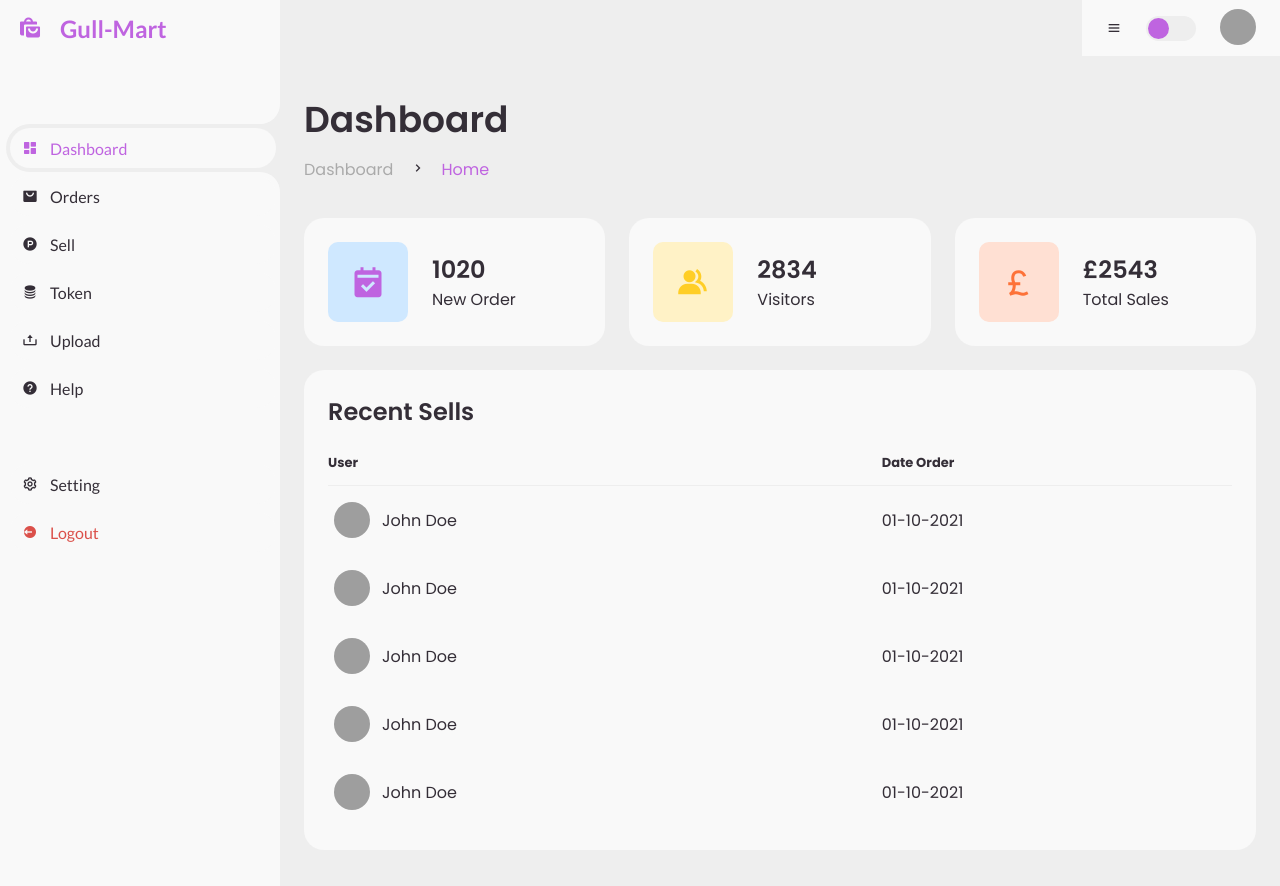
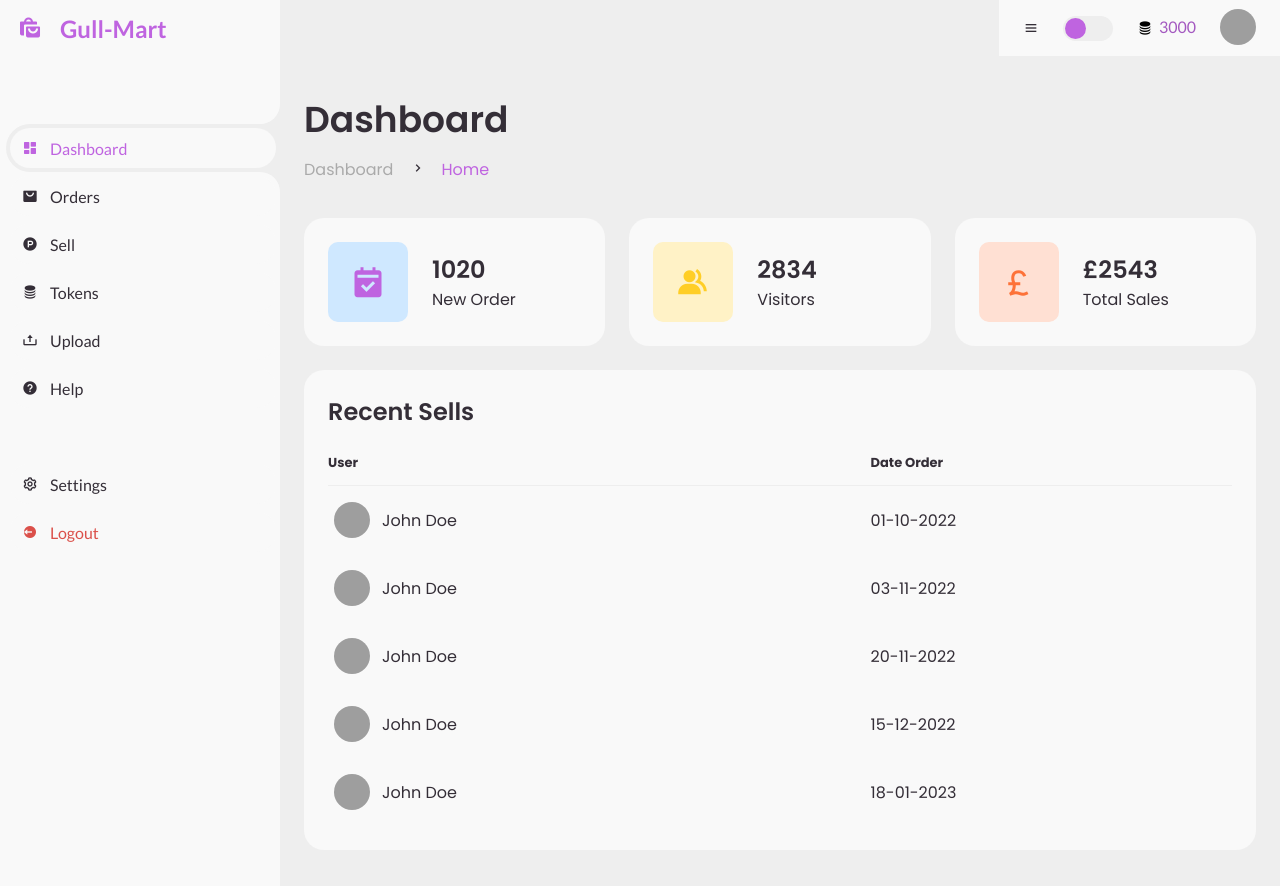
Before and after one commit to nakeisham/GroupMarketplace, a PHP site: page /dashboard.php in a window 1280 px wide. Run offline with PHP 8.4, Linux system fonts and the light colour scheme; grey boxes are pictures that could not be loaded.

Commit message:
Update dashboard.php

```diff
--- a/dashboard.php
+++ b/dashboard.php
@@ -41,7 +41,7 @@
             <li>
                 <a href="token.php">
                     <i class='bx bxs-coin-stack'></i>
-                    <span class="text">Token</span>
+                    <span class="text">Tokens</span>
                 </a>
             </li>
             <li>
@@ -62,7 +62,7 @@
             <li>
                 <a href="settings.php" class="">
                     <i class='bx bx-cog'></i>
-                    <span class="text">Setting</span>
+                    <span class="text">Settings</span>
                 </a>
             </li>
 
@@ -86,9 +86,11 @@
 
             <input type="checkbox" id="switch-mode" hidden>
             <label for="switch-mode" class="switch-mode"></label>
+		<label class="token-mode"><i class='bx bxs-coin-stack'><span id="text">3000</span></i>
+			</label>
 
             <a href="#" class="profile">
-                <img src="img/people.png">
+                <img src="img/people1.png">
             </a>
         </nav>
         <!-- NAVBAR -->
@@ -153,42 +155,42 @@
                         <tbody>
                             <tr>
                                 <td>
-                                    <img src="img/people.png">
+                                    <img src="img/people1.png">
                                     <p>John Doe</p>
                                 </td>
-                                <td>01-10-2021</td>
+                                <td>01-10-2022</td>
                                 <!-- <td><span class="status completed">Completed</span></td> -->
                             </tr>
                             <tr>
                                 <td>
-                                    <img src="img/people.png">
+                                    <img src="img/people2.png">
                                     <p>John Doe</p>
                                 </td>
-                                <td>01-10-2021</td>
+                                <td>03-11-2022</td>
                                 <!-- <td><span class="status pending">Pending</span></td> -->
                             </tr>
                             <tr>
                                 <td>
-                                    <img src="img/people.png">
+                                    <img src="img/people3.png">
                                     <p>John Doe</p>
                                 </td>
-                                <td>01-10-2021</td>
+                                <td>20-11-2022</td>
                                 <!-- <td><span class="status process">Process</span></td> -->
                             </tr>
                             <tr>
                                 <td>
-                                    <img src="img/people.png">
+                                    <img src="img/people4.png">
                                     <p>John Doe</p>
                                 </td>
-                                <td>01-10-2021</td>
+                                <td>15-12-2022</td>
                                 <!-- <td><span class="status pending">Pending</span></td> -->
                             </tr>
                             <tr>
                                 <td>
-                                    <img src="img/people.png">
+                                    <img src="img/people5.png">
                                     <p>John Doe</p>
                                 </td>
-                                <td>01-10-2021</td>
+                                <td>18-01-2023</td>
                                 <!-- <td><span class="status completed">Completed</span></td> -->
                             </tr>
                         </tbody>
```
